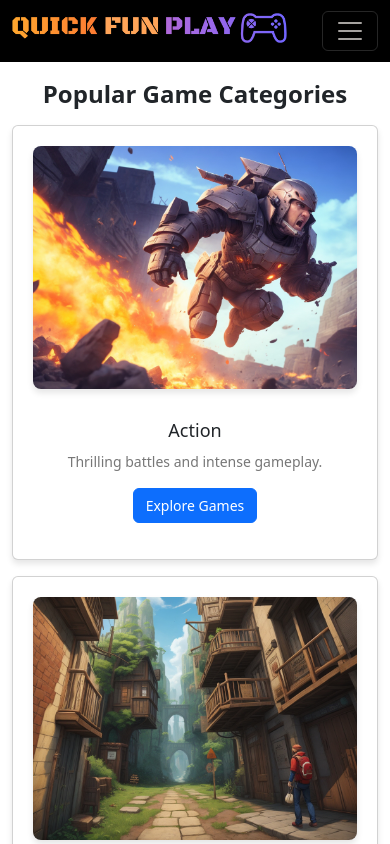
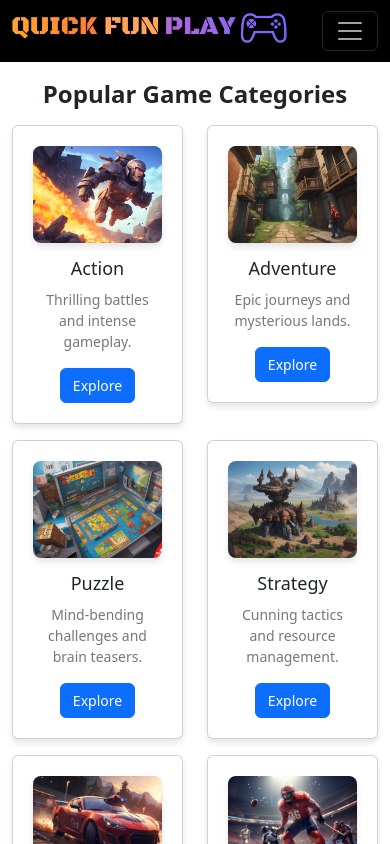
Before and after one commit to sharfrasaqsan/Quickfunplay, a React (Create React App) app: page / in a window 390 px wide. Shown: the top 844 px of the page. Built offline with nearby package versions, Linux system fonts and the light colour scheme.

Commit message:
homepage updates

```diff
--- a/src/components/PopularCategories.js
+++ b/src/components/PopularCategories.js
@@ -59,7 +59,7 @@ function PopularCategories() {
       </h2>
       <Row>
         {categories.map((category, index) => (
-          <Col key={index} lg={4} md={6} sm={12}>
+          <Col key={index} lg={4} md={6} sm={6} xs={6}>
             <Card className="mb-3 category-card popular-game">
               {/* Use the imported image */}
               <Card.Img
@@ -76,7 +76,7 @@ function PopularCategories() {
                   href={category.link}
                   className="btn btn-primary category-link"
                 >
-                  Explore Games
+                  Explore
                 </a>
               </Card.Body>
             </Card>
--- a/src/components/styles/PopularCategories.css
+++ b/src/components/styles/PopularCategories.css
@@ -62,4 +62,8 @@
   .category-link {
     font-size: 14px !important;
   }
+
+  .card-body {
+    padding: 0 !important;
+  }
 }
```
